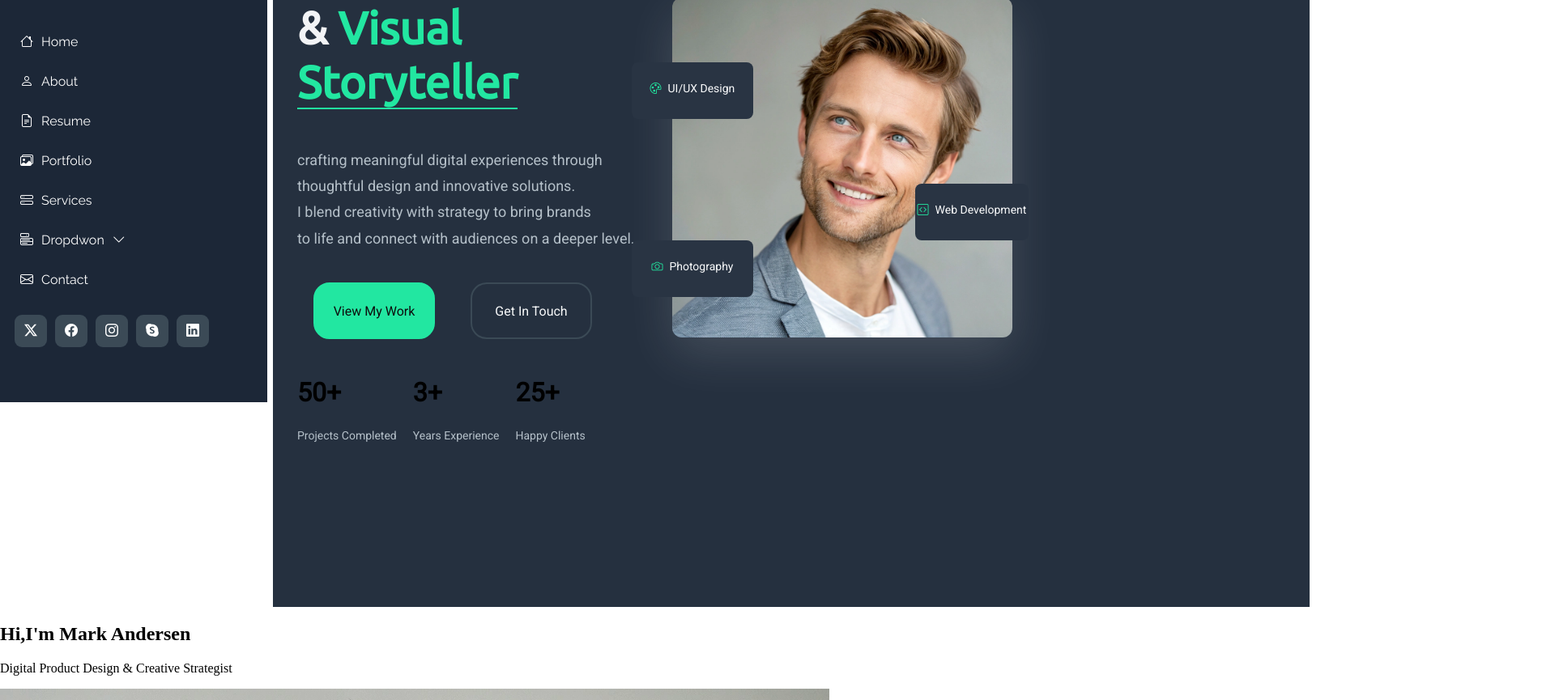
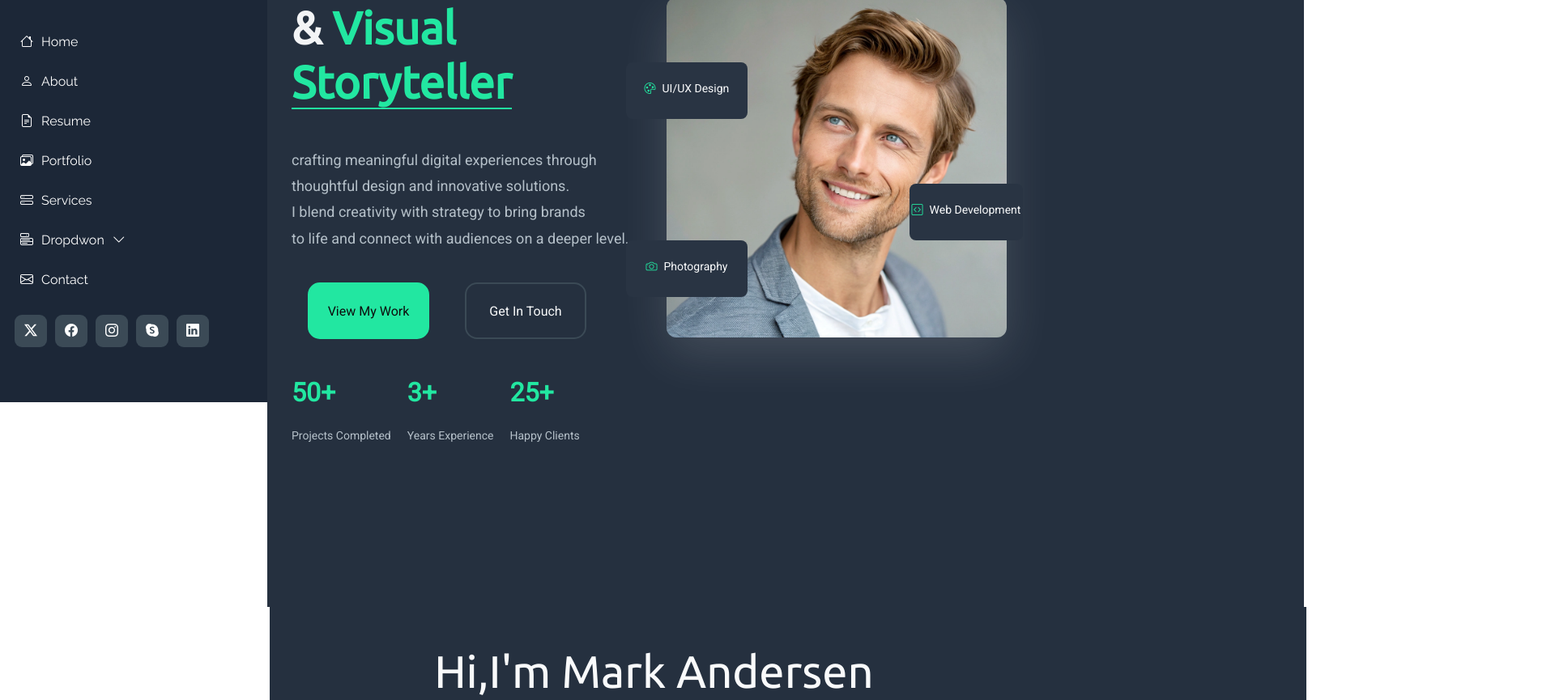
Before and after one commit to sandramunyaneza/portfolio-sandra, a plain HTML site: page index.html in a window 1280 px wide. Shown: the part 303-1168 px from the top of the page at 81% size, 1920 px wide, since content can reach past the window. Drawn offline with nearby package versions, Linux system fonts and the light colour scheme.

Commit message:
nothing1

```diff
--- a/index.html
+++ b/index.html
@@ -10,7 +10,7 @@
     <link rel="stylesheet" href="https://fonts.googleapis.com/css2?family=Raleway&display=swap">
     <link rel="stylesheet" href="https://fonts.googleapis.com/css2?family=Roboto&display=swap">
 
-    <link rel="stylesheet" href="hero.css">
+    <link rel="stylesheet" href="style.css">
 </head>
 <body>
     <header>
--- a/style.css
+++ b/style.css
@@ -75,7 +75,7 @@ nav ul li{
     height: auto;
     width: 100%;
     position: relative;
-    margin-left: 333px;
+    margin-left: 330px;
     background-color:#25303f;
     gap: 80px;
 
```
